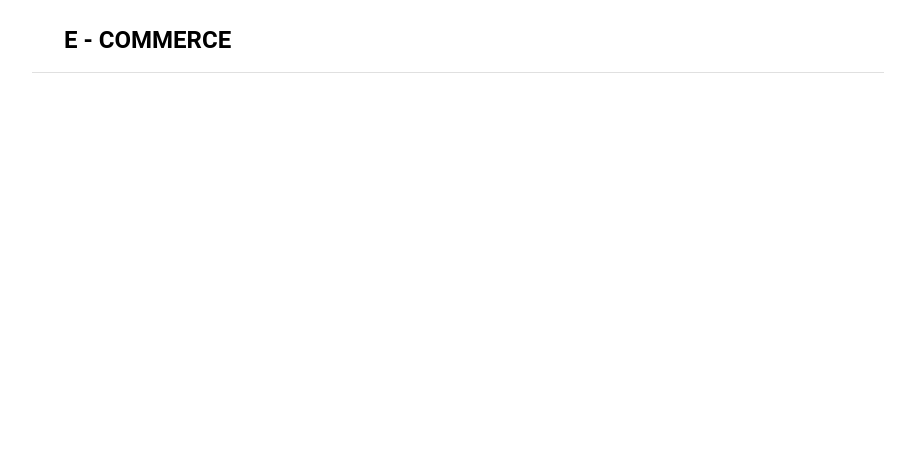
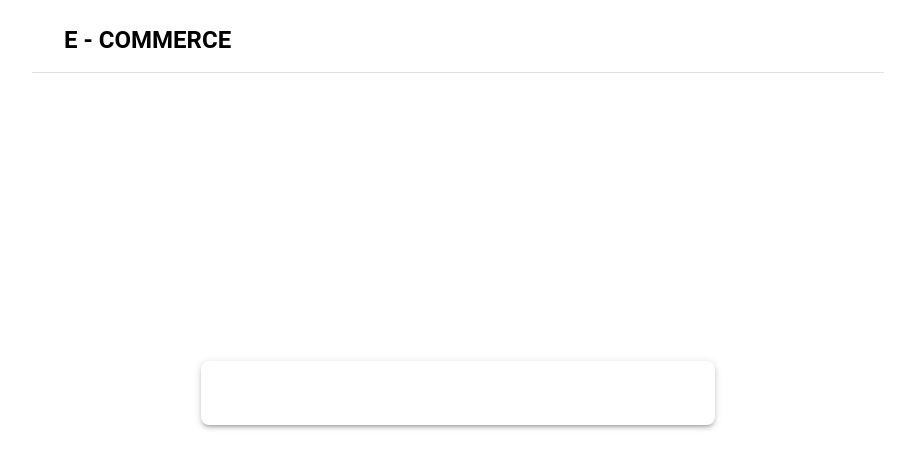
Before and after one commit to Agustin-CH/laboratorio-grupo1, a React (Create React App) app in the folder frontend/: page /usuarios in a window 1280 px wide. Shown: the top 468 px of the page, without its empty margins (182-1097 px from the left). Built offline with nearby package versions, Linux system fonts and the light colour scheme; some icons are missing.

Commit message:
Contenedor centrado para formulario del login

```diff
--- a/frontend/src/pages/UserManagement.js
+++ b/frontend/src/pages/UserManagement.js
@@ -1,4 +1,4 @@
-import { Box, Typography, useMediaQuery } from "@mui/material"
+import { Box, Typography, useMediaQuery, Paper } from "@mui/material"
 import PersonIcon from "@mui/icons-material/Person"
 
 const Login = () => {
@@ -23,6 +23,27 @@ const Login = () => {
           <PersonIcon />
         </Box>
       </Box>
+
+      <Box
+        sx={{
+          display: "flex",
+          justifyContent: "center",
+          alignItems: "center",
+          minHeight: "80vh",
+          px: isMobile ? 2 : 4,
+        }}
+      >
+        <Paper
+          elevation={3}
+          sx={{
+            width: "100%",
+            maxWidth: 450,
+            p: 4,
+            borderRadius: 2,
+          }}
+        >
+        </Paper>
+      </Box>
     </Box>
   )
 }
```
